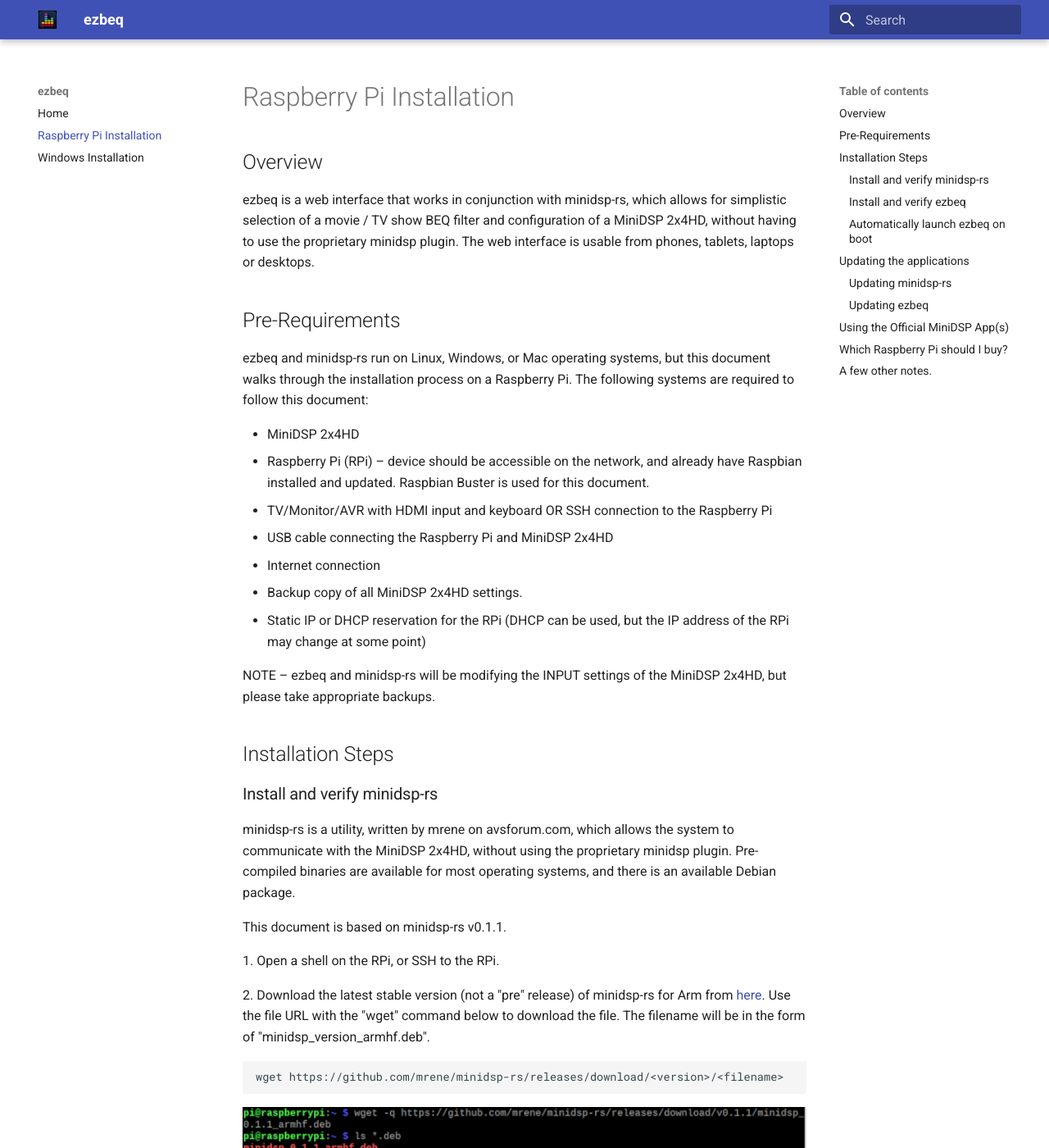
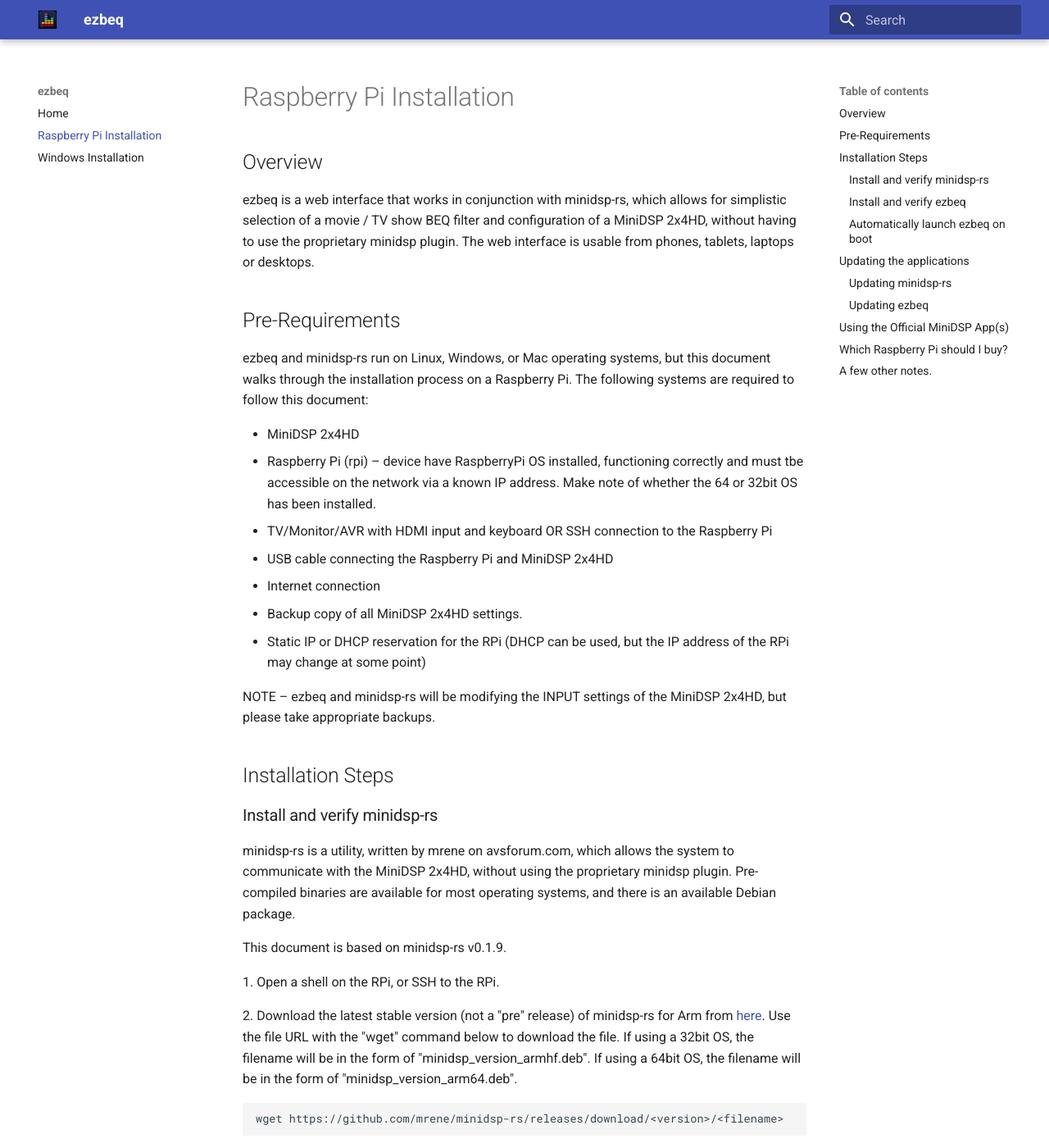
Before and after one commit to 3ll3d00d/ezbeq, an MkDocs documentation site: the page built from docs/rpi.md, in a window 1280 px wide and 1400 px high. Shown: the whole window at 82% size. Built offline with MkDocs 1.6.1 and Material for MkDocs 9.7.7, drawn with Linux system fonts in a browser that asks for light colours; some of the changed text lies outside the part shown.

Commit message:
update docs to refer to 32 or 64bit

````diff
--- a/docs/rpi.md
+++ b/docs/rpi.md
@@ -7,7 +7,7 @@
 ezbeq and minidsp-rs run on Linux, Windows, or Mac operating systems, but this document walks through the installation process on a Raspberry Pi. The following systems are required to follow this document:
 
 - MiniDSP 2x4HD
-- Raspberry Pi (RPi) – device should be accessible on the network, and already have Raspbian installed and updated. Raspbian Buster is used for this document.
+- Raspberry Pi (rpi) – device have RaspberryPi OS installed, functioning correctly and must tbe accessible on the network via a known IP address. Make note of whether the 64 or 32bit OS has been installed.
 - TV/Monitor/AVR with HDMI input and keyboard OR SSH connection to the Raspberry Pi
 - USB cable connecting the Raspberry Pi and MiniDSP 2x4HD
 - Internet connection
@@ -22,11 +22,11 @@
 
 minidsp-rs is a utility, written by mrene on avsforum.com, which allows the system to communicate with the MiniDSP 2x4HD, without using the proprietary minidsp plugin. Pre-compiled binaries are available for most operating systems, and there is an available Debian package.
 
-This document is based on minidsp-rs v0.1.1.
+This document is based on minidsp-rs v0.1.9.
 
 1\. Open a shell on the RPi, or SSH to the RPi.
 
-2\. Download the latest stable version (not a "pre" release) of minidsp-rs for Arm from [here](https://github.com/mrene/minidsp-rs/releases). Use the file URL with the "wget" command below to download the file. The filename will be in the form of "minidsp_version_armhf.deb".
+2\. Download the latest stable version (not a "pre" release) of minidsp-rs for Arm from [here](https://github.com/mrene/minidsp-rs/releases). Use the file URL with the "wget" command below to download the file. If using a 32bit OS, the filename will be in the form of "minidsp_version_armhf.deb". If using a 64bit OS, the filename will be in the form of "minidsp_version_arm64.deb".
 ```
 wget https://github.com/mrene/minidsp-rs/releases/download/<version>/<filename>
 ```
@@ -41,6 +41,8 @@
 
 4\. To confirm basic functionality, type `minidsp` and press Enter.
 ![Figure 3 – Example of &quot;minidsp&quot; output](./img/rpi03.png)
+
+If the command errors and just prints `Floating point exception`, it's likely the armhf package has been installed on a 64bit OS. Download and install the arm64.deb instead.
 
 5\. If the MiniDSP 2x4HD is connected properly, similar information to Figure 3 will be displayed. Note the &quot;preset: 1&quot; in the image. That indicates that the MiniDSP 2x4HD is set to Config slot 2. The minidsp-rs application starts at 0 for the config presets, so 0 = Config slot 1, and so on.
 
@@ -169,7 +171,7 @@
 
 1\. Open a shell on the RPi, either locally, or via SSH.
 
-2\. Download the latest Arm .deb package from [https://github.com/mrene/minidsp-rs/releases](https://github.com/mrene/minidsp-rs/releases)
+2\. Download the latest Arm .deb package from [https://github.com/mrene/minidsp-rs/releases](https://github.com/mrene/minidsp-rs/releases). Remember to use the armhf package for 32bit OS and arm64 for a 64bit OS.
 
 Example:
 ```
````
Also changed, not shown: docs/index.md (+1 -1 lines).
